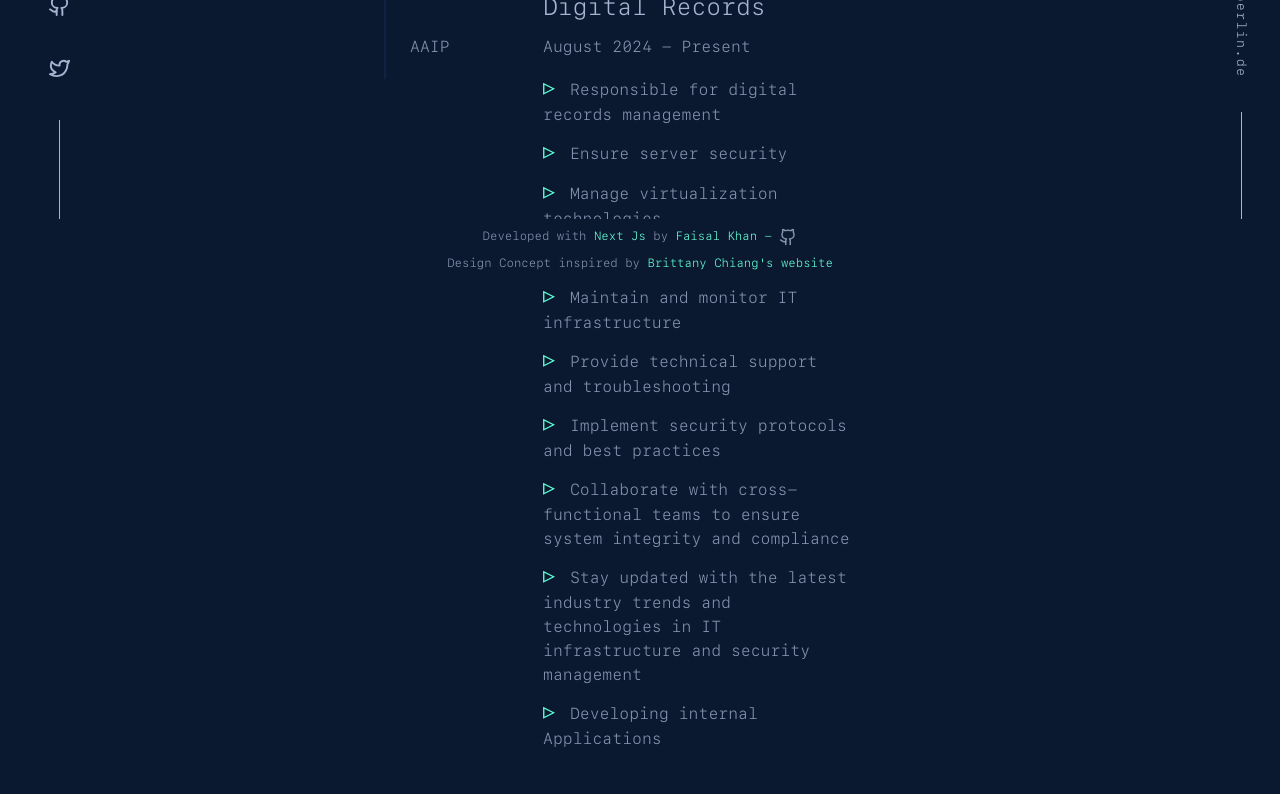
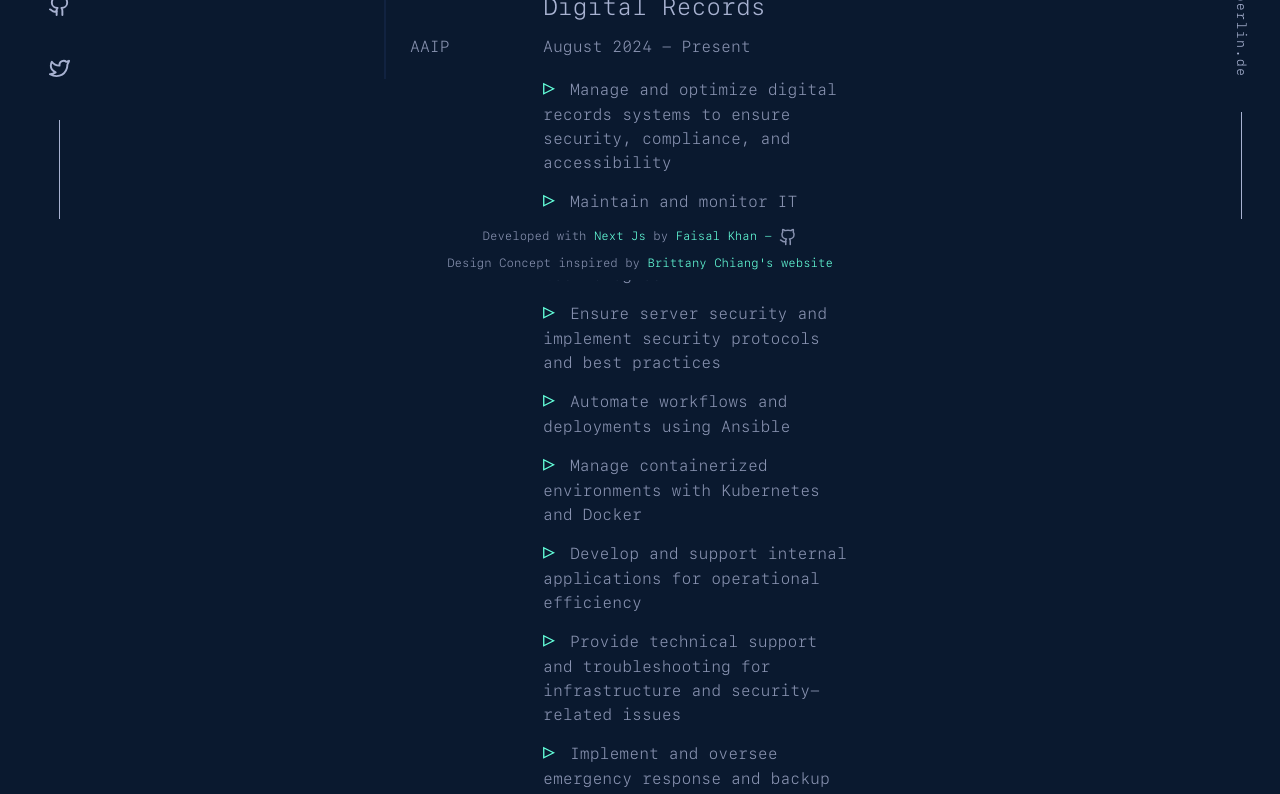
Before and after one commit to faisaltheprofessor/portfolio-v1, a Next.js app: page /experience in a window 1280 px wide. Shown: the part 520-1314 px from the top of the page. Built offline with nearby package versions, Linux system fonts and the light colour scheme.

Commit message:
fix experience

```diff
--- a/src/app/section/experience.tsx
+++ b/src/app/section/experience.tsx
@@ -11,18 +11,19 @@ const Experience = () => {
     name: "Land Berlin",
     id: "current",
     link: "",
-        position: "Infrastructure Support Specialist in Security Management and Specialist Administrator for Digital Records",
+    position: "Infrastructure Support Specialist in Security Management & Specialist Administrator for Digital Records",
     description: [
-            "Responsible for digital records management",
-            "Ensure server security",
-            "Manage virtualization technologies",
-            "Ansible automation",
-            "Maintain and monitor IT infrastructure",
-            "Provide technical support and troubleshooting",
-            "Implement security protocols and best practices",
-            "Collaborate with cross-functional teams to ensure system integrity and compliance",
-            "Stay updated with the latest industry trends and technologies in IT infrastructure and security management",
-            "Developing internal Applications"
+      "Manage and optimize digital records systems to ensure security, compliance, and accessibility",
+      "Maintain and monitor IT infrastructure, including data centers and virtualization technologies",
+      "Ensure server security and implement security protocols and best practices",
+      "Automate workflows and deployments using Ansible",
+      "Manage containerized environments with Kubernetes and Docker",
+      "Develop and support internal applications for operational efficiency",
+      "Provide technical support and troubleshooting for infrastructure and security-related issues",
+      "Implement and oversee emergency response and backup plans",
+      "Collaborate with cross-functional teams to safeguard system integrity and compliance",
+      "Create and maintain detailed technical documentation",
+      "Stay up to date with emerging technologies and industry trends in IT infrastructure and security"
     ],
     dates: "August 2024 - Present",
   },
@@ -33,52 +34,54 @@ const Experience = () => {
     link: "",
     position: "Software Developer",
     description: [
-        "Developing and maintaining responsive web applications using PHP, HTML, CSS, and JavaScript.",
-        "Building and maintaining databases to store and retrieve application data using PHP and MySQL or other database systems",
-        "Collaborating with our designer and product manager to create user-friendly and visually appealing interfaces",
-        "Implementing and integrating APIs for third-party services and systems using PHP",
-        "Troubleshooting and debugging issues, and performing regular testing to ensure optimal performance and functionality",
-        "Staying updated with emerging PHP technologies and industry trends to continuously improve development practices",
-        "Collaborating with team members in an agile environment and participating in code reviews and knowledge-sharing sessions",
-        "Documenting project requirements, specifications, and technical processes using PHP documentation standards (PSR-12)",
+      "Developed and maintained responsive web applications using PHP, HTML, CSS, and JavaScript",
+      "Built and optimized databases for storing and retrieving application data using MySQL and other database systems",
+      "Collaborated with designers and product managers to create user-friendly, visually appealing interfaces",
+      "Implemented and integrated APIs for third-party services and systems",
+      "Troubleshot and debugged issues, performing regular testing to ensure optimal performance and functionality",
+      "Researched and applied emerging PHP technologies and industry best practices",
+      "Collaborated in an agile environment, participating in code reviews and knowledge-sharing sessions",
+      "Documented project requirements, specifications, and technical processes following PHP standards (PSR-12)"
     ],
     dates: "November 2022 - February 2024",
   },
+
   {
     name: "CLAP",
     id: "clap",
     link: "",
     position: "Web Developer",
     description: [
-        "Developed web applications using modern technologies and frameworks.",
-        "Designed and implemented databases to support application requirements.",
-        "Debugged and troubleshooted issues to ensure optimal application performance.",
-        "Deployed web applications to production environments and managed their operation.",
-        "Gathered user requirements and translated them into functional specifications.",
-        "Created prototypes and mockups to visualize application design and functionality.",
-        "Conducted thorough testing and quality assurance of developed applications.",
-        "Stayed updated with emerging trends and technologies in web development.",
+      "Developed web applications using modern technologies and frameworks",
+      "Designed and implemented databases to support application requirements",
+      "Debugged and resolved issues to ensure optimal application performance",
+      "Deployed applications to production environments and managed ongoing operations",
+      "Gathered user requirements and translated them into functional specifications",
+      "Created prototypes and mockups to visualize application design and functionality",
+      "Conducted thorough testing and quality assurance of developed applications",
+      "Stayed up to date with emerging trends and technologies in web development"
     ],
     dates: "September 2019 - August 2021",
   },
+
   {
     name: "AAIP",
     id: "aaip",
     link: "",
     position: "Web Developer",
     description: [
-        "Developed web applications using modern technologies and frameworks.",
-        "Designed and implemented databases to support application requirements.",
-        "Debugged and troubleshooted issues to ensure optimal application performance.",
-        "Deployed web applications to production environments and managed their operation.",
-        "Gathered user requirements and translated them into functional specifications.",
-        "Created prototypes and mockups to visualize application design and functionality.",
-        "Conducted thorough testing and quality assurance of developed applications.",
-        "Collaborated with cross-functional teams to ensure seamless integration of systems.",
-        "Stayed updated with emerging trends and technologies in web development.",
+      "Developed web applications using modern technologies and frameworks",
+      "Designed and implemented databases to support application requirements",
+      "Debugged and resolved issues to ensure optimal application performance",
+      "Deployed applications to production environments and managed ongoing operations",
+      "Gathered user requirements and translated them into functional specifications",
+      "Created prototypes and mockups to visualize application design and functionality",
+      "Conducted thorough testing and quality assurance of developed applications",
+      "Collaborated with cross-functional teams to ensure seamless integration of systems",
+      "Stayed up to date with emerging trends and technologies in web development"
     ],
     dates: "September 2017 - June 2021",
-    },
+  }
 ];
   let [selectedTab, setSelectedTab] = useState("current");
   let experience = tabs.find((tab) => tab.id === selectedTab);
```
Lines whose indentation alone changed are shown as unchanged.
